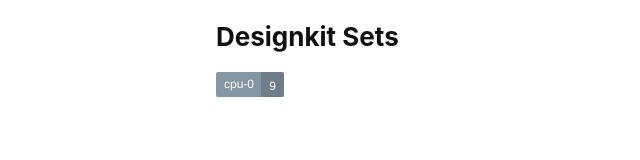
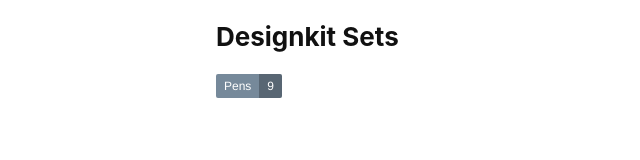
Before and after one commit to rightscale-design/designkit-sets, a website: page index.html in a window 1280 px wide. Shown: the full height of the page, 0-640 px from the left. Drawn offline with nearby package versions, Linux system fonts and the light colour scheme.

Commit message:
Added colors from designkit

```diff
--- a/index.html
+++ b/index.html
@@ -38,7 +38,7 @@
   <div class="wrapper">
     <h1>Designkit Sets</h1>
     <div>
-      <span class="label-set">cpu-0 <span class="label-set-count">9</span></span>
+      <a href="#" class="set"><span class="set-label">Pens</span><span class="set-count">9</span></a>
     </div>
   </div>
 </body>
--- a/package.json
+++ b/package.json
@@ -25,6 +25,7 @@
   "homepage": "https://github.com/rightscale-design/designkit-sets#readme",
   "devDependencies": {
     "bourbon": "^4.2.7",
+    "designkit-colors": "0.0.8",
     "http-server": "^0.9.0",
     "node-sass": "^3.8.0",
     "nodemon": "^1.10.0"
--- a/src/_designkit-sets.scss
+++ b/src/_designkit-sets.scss
@@ -1,19 +1,35 @@
-.label-set {
-  position: relative;
-  padding: 5px 30px 6px 8px;
+@charset "UTF-8";
+
+.set {
+  display: inline-block;
+  margin-right: 6px;
   font-family: $helvetica;
   font-size: 12px;
   color: #fff;
-  background: #8495a4;
+  text-decoration: none;
+  background: $text;
   border-radius: 2px;
-  .label-set-count {
-    position: absolute;
-    top: 0;
-    right: 0;
-    bottom: 0;
-    left: auto;
-    height: 100%;
-    padding: 5px 8px 6px 8px;
-    background-color: rgba(black, .16);
+  outline: none;
+  .set-label,
+  .set-count {
+    padding: unpack(3px 8px);
+  }
+  .set-label {
+    float: left;
+    border-radius: 2px 0 0 2px;
+  }
+  .set-count {
+    float: right;
+    background-color: rgba(black, .25);
+    border-radius: 0 2px 2px 0;
+  }
+
+  &:hover {
+    background-color: $blue;
+  }
+
+  &.is-selected,
+  &.is-selected:hover {
+    background-color: $green;
   }
 }
--- a/src/index.scss
+++ b/src/index.scss
@@ -8,5 +8,6 @@
 
 @import
   "bourbon",
+  "designkit-colors",
   "src/designkit-sets"
 ;
```
Also changed, not shown: css/designkit-sets.css, css/designkit-sets.min.css, 2 other files.
